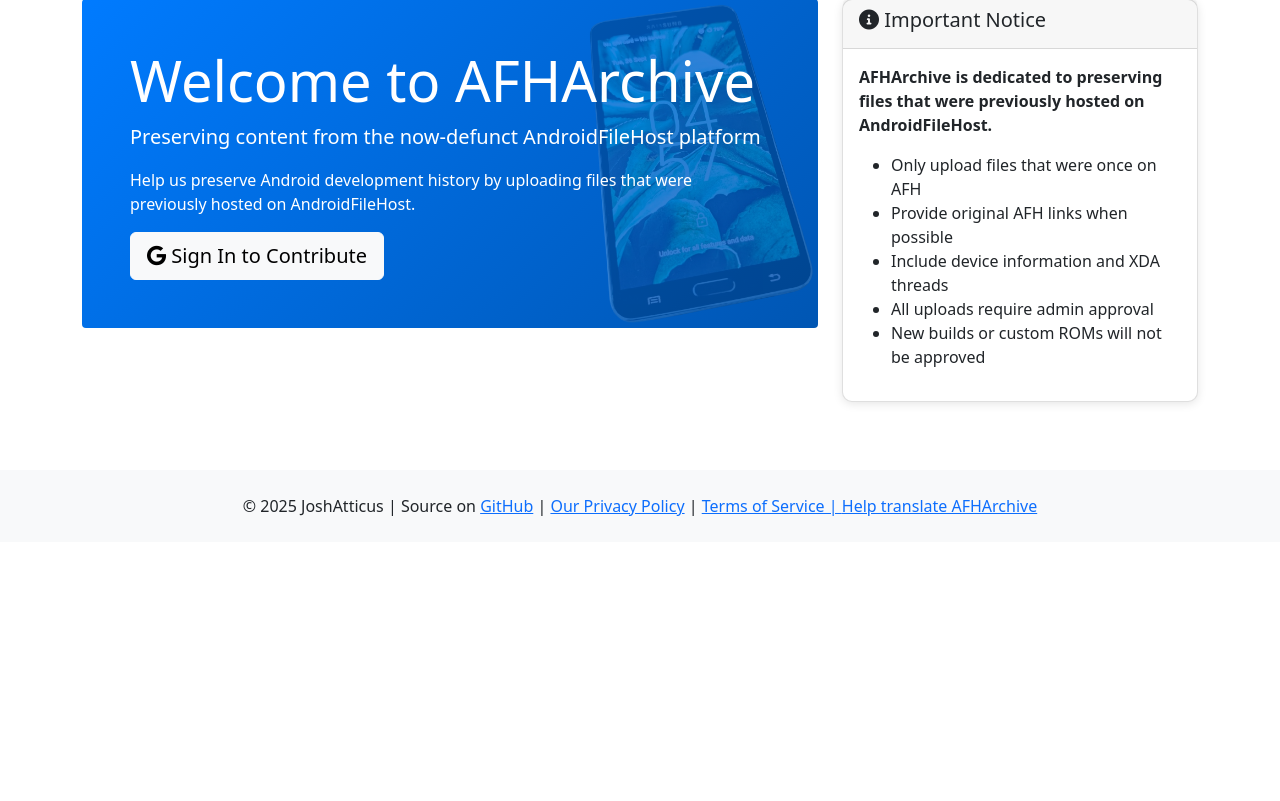
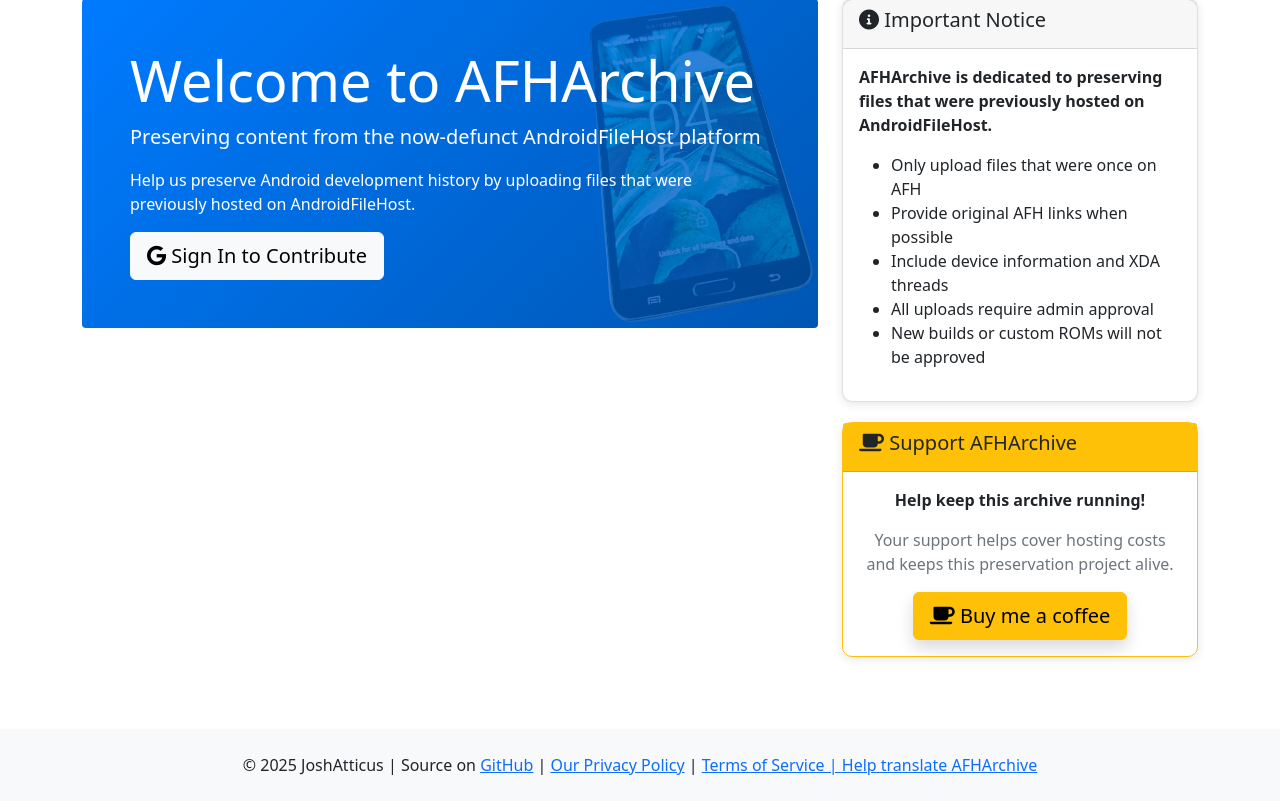
Before and after one commit to JoshAtticus/AFHArchive, a Flask app: page / in a window 1280 px wide. Shown: the part 81-882 px from the top of the page. Before the commit the page ends 597 px from the top, so only its background shows below. Run offline with Flask 3, Linux system fonts and the light colour scheme; data that the repository does not hold is empty.

Commit message:
buymeacoffee link on home page and file pages

```diff
--- a/app/templates/index.html
+++ b/app/templates/index.html
@@ -70,6 +70,19 @@
                 </ul>
             </div>
         </div>
+
+                <div class="card mb-4 border-warning">
+            <div class="card-header bg-warning text-dark">
+                <h5><i class="fas fa-coffee"></i> {{ _('Support AFHArchive') }}</h5>
+            </div>
+            <div class="card-body text-center">
+                <p><strong>{{ _('Help keep this archive running!') }}</strong></p>
+                <p class="text-muted">{{ _('Your support helps cover hosting costs and keeps this preservation project alive.') }}</p>
+                <a href="https://buymeacoffee.com/joshatticus" target="_blank" class="btn btn-warning btn-lg shadow">
+                    <i class="fas fa-coffee"></i> {{ _('Buy me a coffee') }}
+                </a>
+            </div>
+        </div>
     </div>
 </div>
 {% endblock %}
```
Also changed, not shown: app/templates/file_detail.html (+13 -0 lines).
